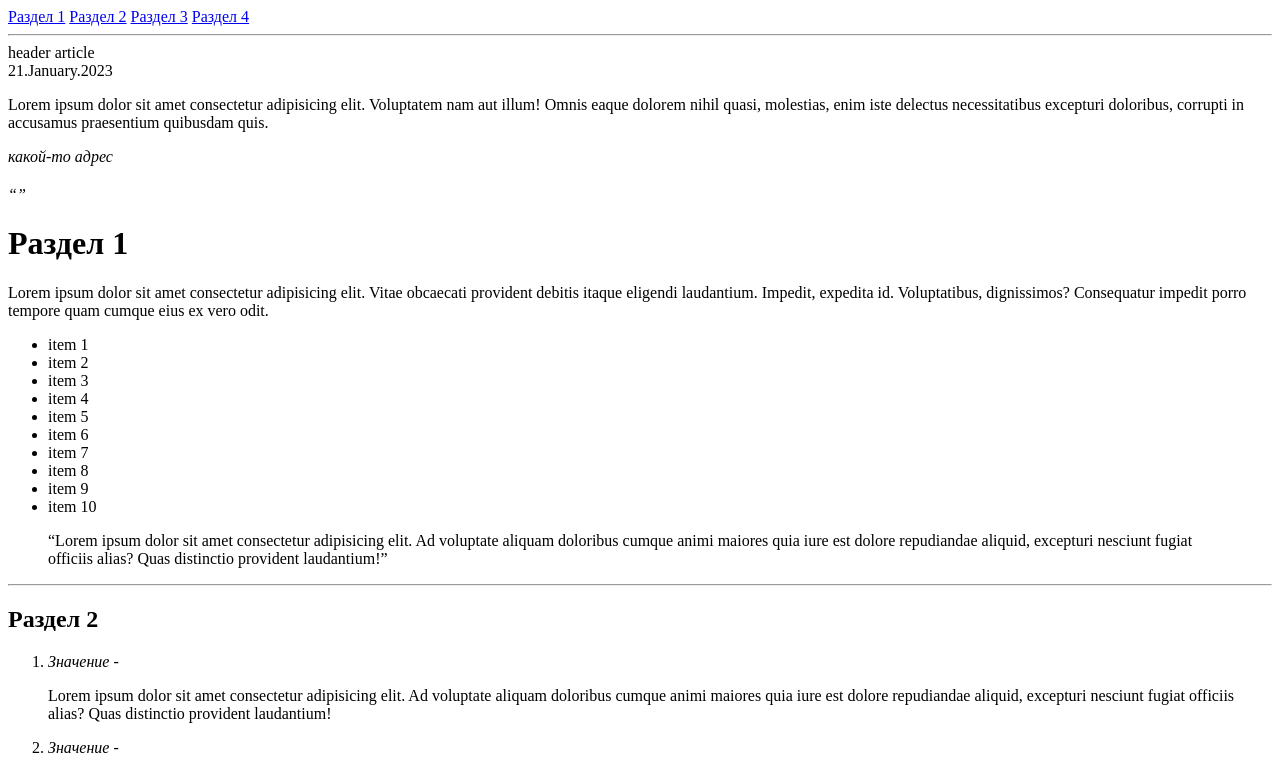
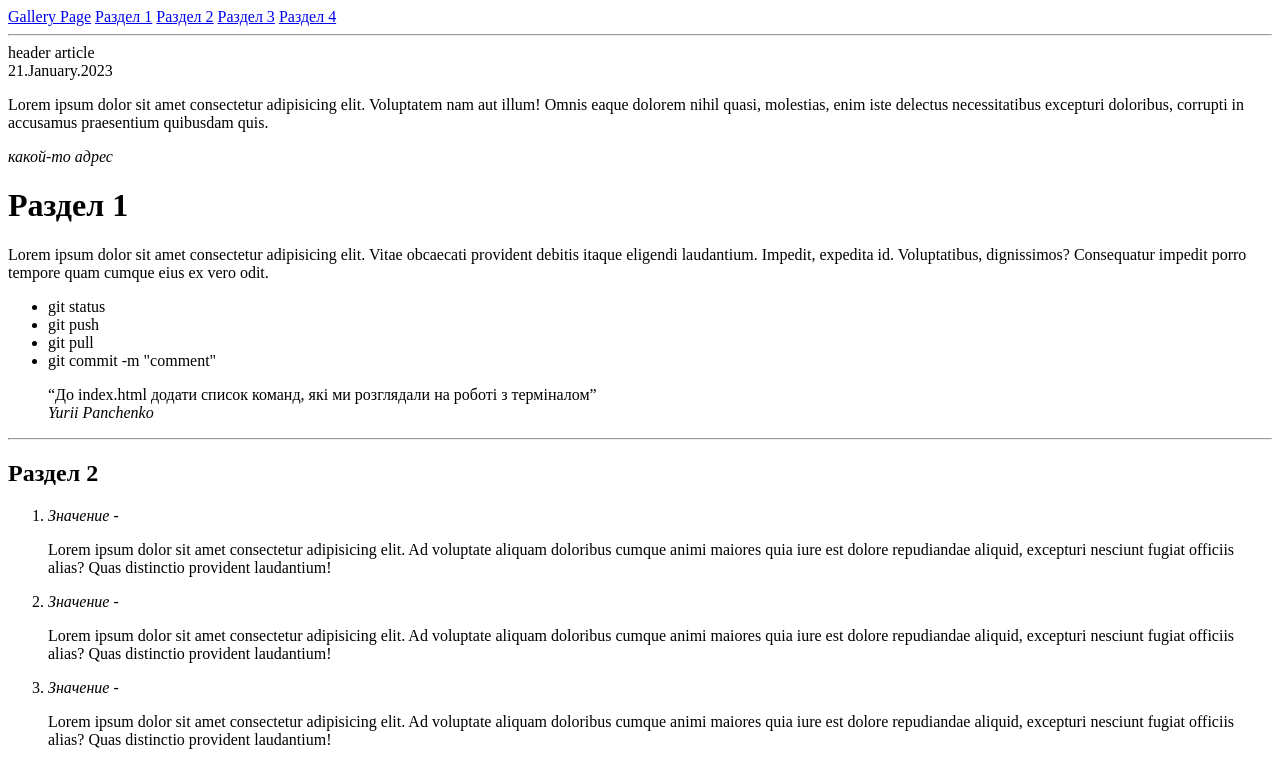
Before and after one commit to DmytroOkhotnichenko/Hillel-school, a plain HTML site: page markup/index.html in a window 1280 px wide. Shown: the top 762 px of the page. Drawn offline with Linux system fonts and the light colour scheme.

Commit message:
commitfinal

```diff
--- a/markup/index.html
+++ b/markup/index.html
@@ -9,6 +9,7 @@
 <body id="body">
     <header>
         <nav>
+            <a href="./gallery.html">Gallery Page</a>
             <a href="#id1">Раздел 1</a>
             <a href="#id2">Раздел 2</a>
             <a href="#id3">Раздел 3</a>
@@ -25,31 +26,18 @@
             <p>Lorem ipsum dolor sit amet consectetur adipisicing elit. Voluptatem nam aut illum! Omnis eaque dolorem nihil quasi, molestias, enim iste delectus necessitatibus excepturi doloribus, corrupti in accusamus praesentium quibusdam quis.</p>
             <address>какой-то адрес</address>
         </article>
-        <article>
-            <header>
-                <h2></h2>
-            </header>
-            <time></time>
-            <address><q></q><cite></cite></address>
-        </article>
-
         <h1 id="id1">Раздел 1</h1>
         <p>Lorem ipsum dolor sit amet consectetur adipisicing elit. Vitae obcaecati provident debitis itaque eligendi laudantium. Impedit, expedita id. Voluptatibus, dignissimos? Consequatur impedit porro tempore quam cumque eius ex vero odit.</p>
        <ul>
-            <li><stong>item 1</stong></li>
-            <li><stong>item 2</stong></li>
-            <li><stong>item 3</stong></li>
-            <li><stong>item 4</stong></li>
-            <li><stong>item 5</stong></li>
-            <li><stong>item 6</stong></li>
-            <li><stong>item 7</stong></li>
-            <li><stong>item 8</stong></li>
-            <li><stong>item 9</stong></li>
-            <li><stong>item 10</stong></li>
+            <li><stong>git status</stong></li>
+            <li><stong>git push</stong></li>
+            <li><stong>git pull</stong></li>
+            <li><stong>git commit -m "comment"</stong></li>
         </ul>
         <blockquote>
-            <q>Lorem ipsum dolor sit amet consectetur adipisicing elit. Ad voluptate aliquam doloribus cumque animi maiores quia iure est dolore repudiandae aliquid, excepturi nesciunt fugiat officiis alias? Quas distinctio provident laudantium!</q>
-            <title>autor</title>
+            <q>До index.html додати список команд, які ми розглядали на роботі з терміналом</q>
+            <br>
+            <cite>Yurii Panchenko</cite>
         </blockquote>
         <hr>
         <h2 id="id2">Раздел 2</h2>
```
Also changed, not shown: markup/gallery.html (added, +21 -0 lines).
